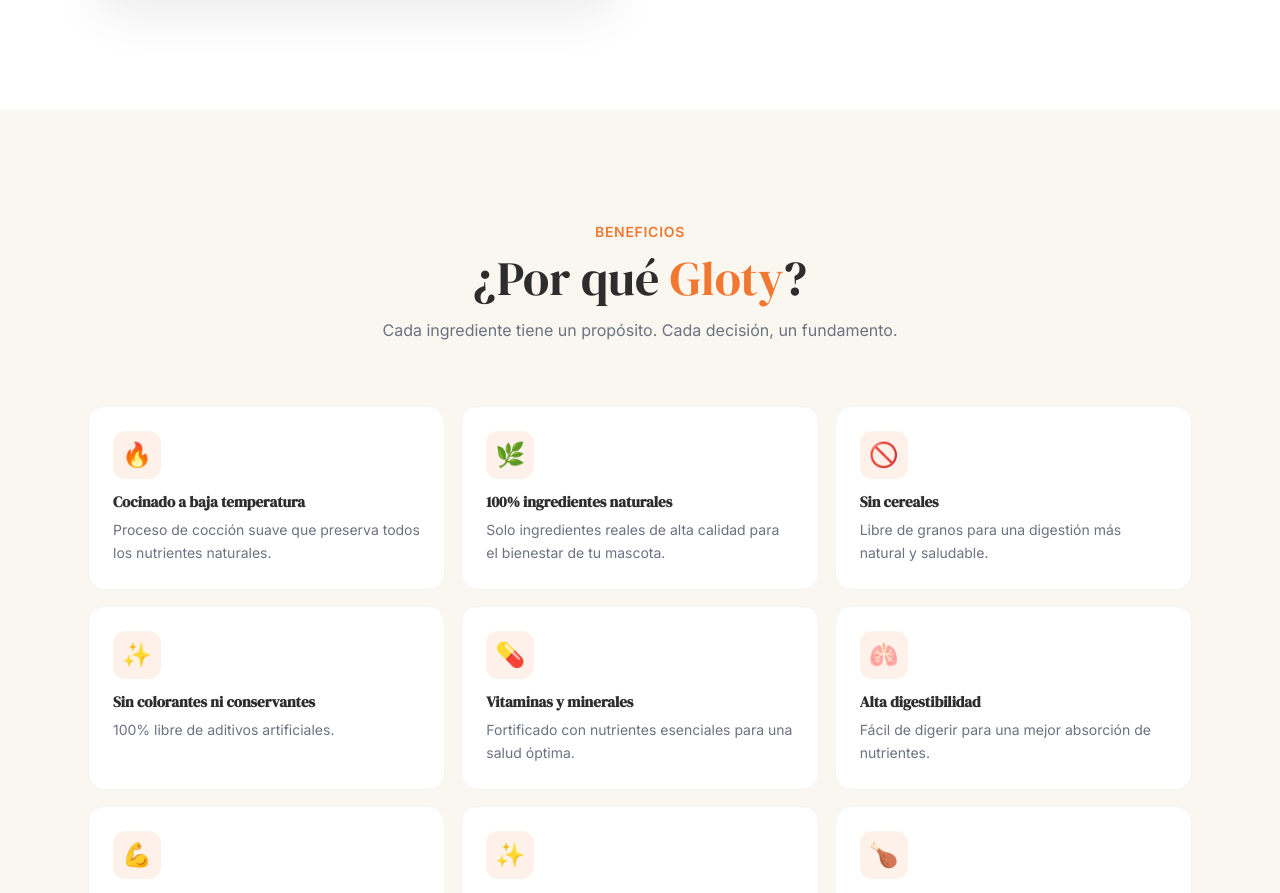
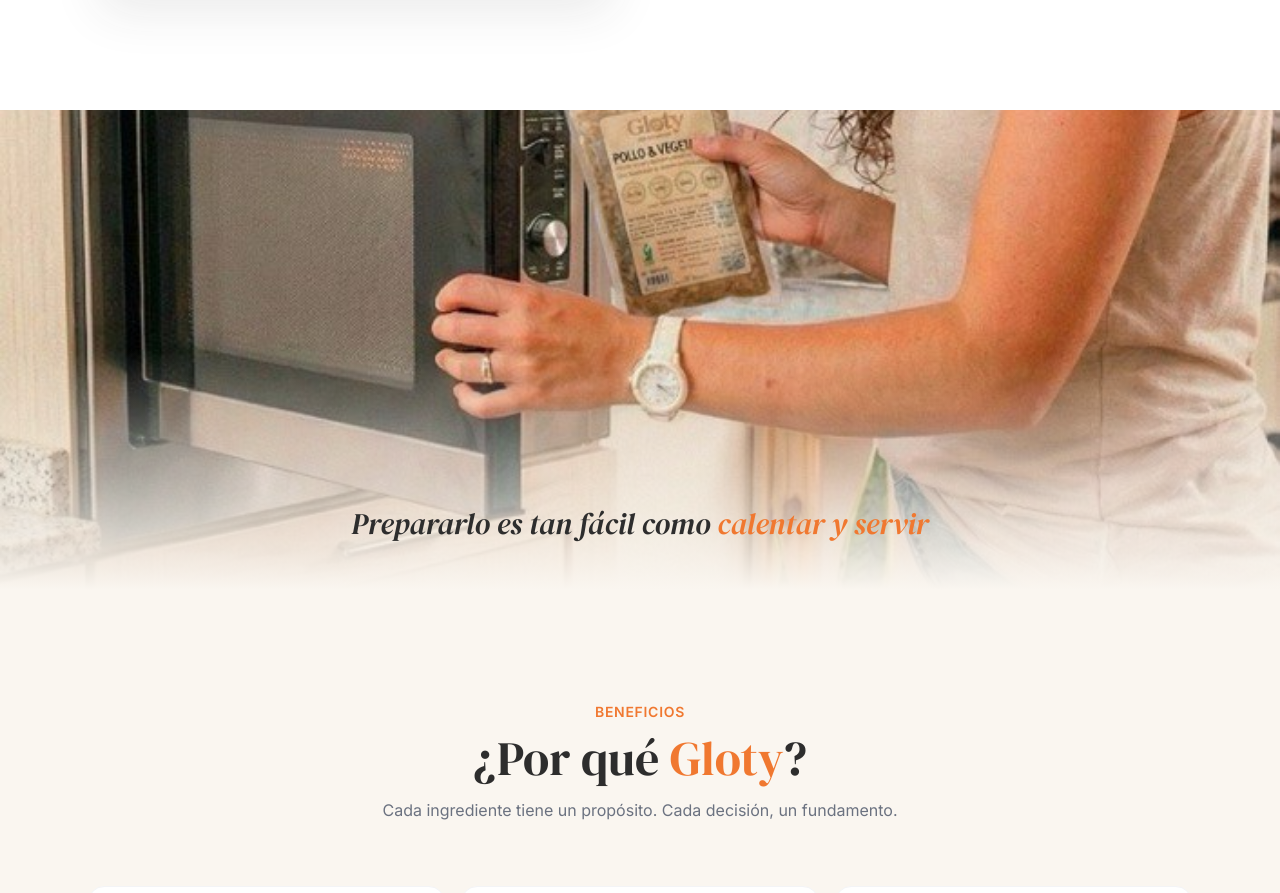
Before and after one commit to henaihh/gloty, a Next.js app: page / in a window 1280 px wide. Shown: the part 2186-3079 px from the top of the page. Built offline with nearby package versions, Linux system fonts and the light colour scheme.

Commit message:
add lifestyle banner photo between sections

```diff
--- a/src/app/page.tsx
+++ b/src/app/page.tsx
@@ -569,6 +569,22 @@
       <Navbar />
       <Hero />
       <WhatIsGloty />
+      {/* Lifestyle banner */}
+      <section className="relative h-[50vh] sm:h-[60vh] overflow-hidden">
+        <Image
+          src="/lifestyle.jpg"
+          alt="Preparando Gloty en la cocina"
+          fill
+          className="object-cover object-center"
+          quality={85}
+        />
+        <div className="absolute inset-0 bg-gradient-to-t from-brand-cream via-transparent to-transparent" />
+        <div className="absolute bottom-0 left-0 right-0 p-8 sm:p-12 text-center">
+          <p className="text-brand-charcoal font-display text-2xl sm:text-3xl italic">
+            Prepararlo es tan fácil como <span className="text-brand-orange">calentar y servir</span>
+          </p>
+        </div>
+      </section>
       <Benefits />
       <Ingredients />
       <FeedingGuide />
```
Also changed, not shown: public/lifestyle.jpg (added).
